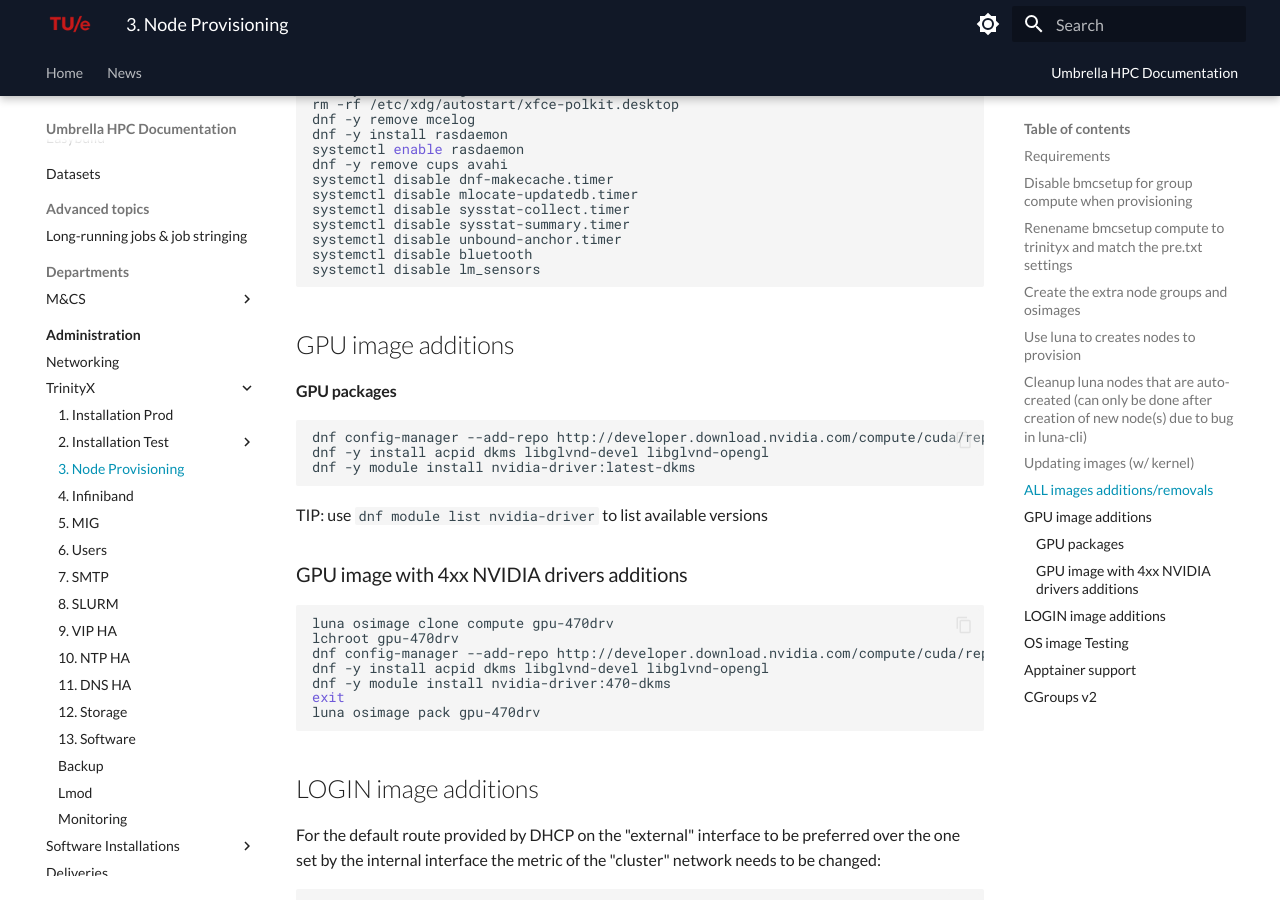
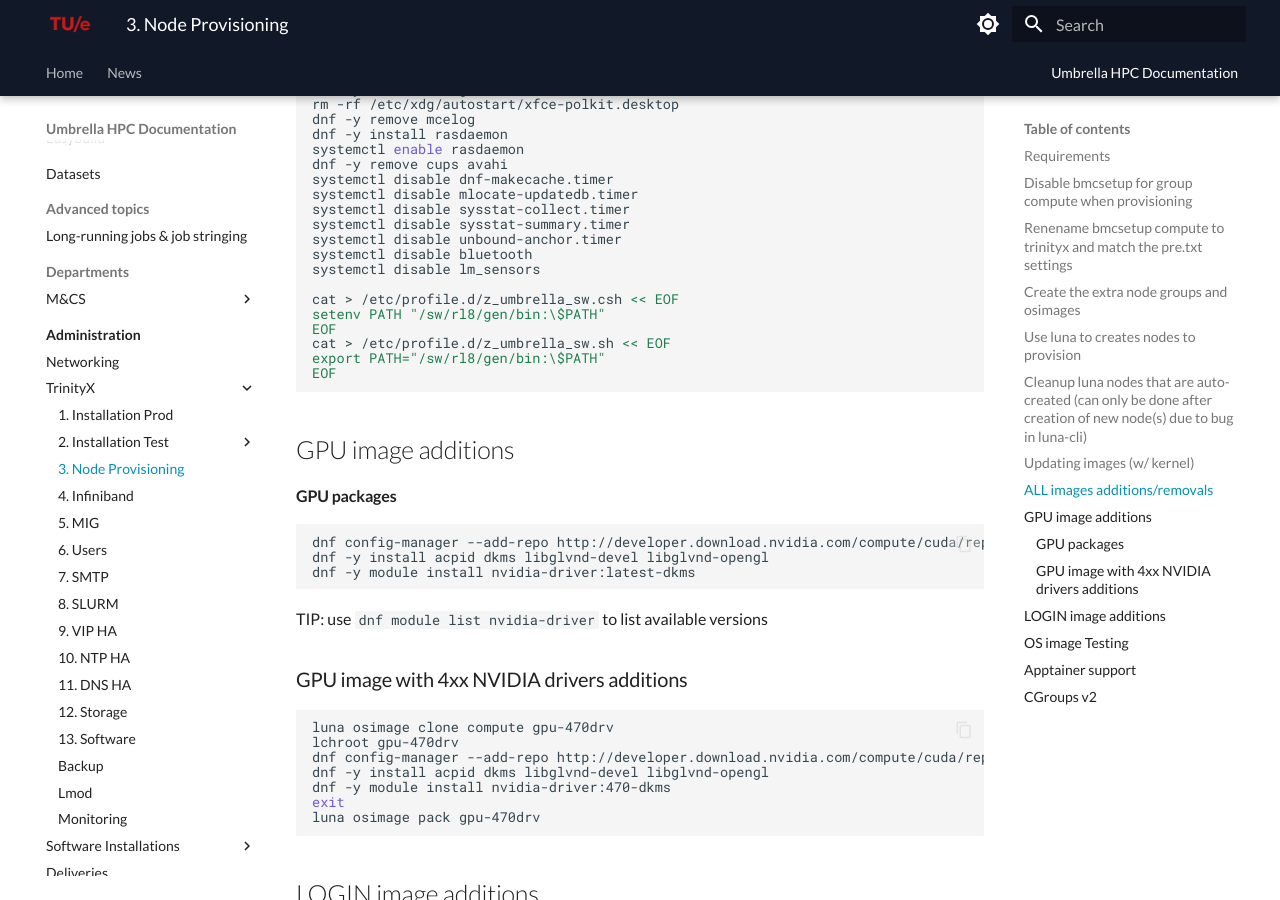
Before and after one commit to gferhpc/supercomputing.tue.nl, an MkDocs documentation site: the page built from pages/documentation/administration/trinityx/provisioning.md, in a window 1280 px wide and 900 px high, scrolled down 2231 px. Built offline with MkDocs 1.6.1 and Material for MkDocs 9.7.7, drawn with Linux system fonts in a browser that asks for light colours; some of the changed text lies outside the part shown.

Commit message:
docs: admin: trix: added myquota, fixed profile.d files

````diff
--- a/pages/documentation/administration/trinityx/provisioning.md
+++ b/pages/documentation/administration/trinityx/provisioning.md
@@ -112,6 +112,13 @@
 systemctl disable bluetooth
 systemctl disable lm_sensors
 
+cat > /etc/profile.d/z_umbrella_sw.csh << EOF
+setenv PATH "/sw/rl8/gen/bin:\$PATH"
+EOF
+cat > /etc/profile.d/z_umbrella_sw.sh << EOF
+export PATH="/sw/rl8/gen/bin:\$PATH"
+EOF
+
 ```
 
 ## GPU image additions
@@ -207,6 +214,13 @@
 ```shell
 systemctl disable slurmd
 ```
+```
+cat > /etc/profile.d/zz_myquota.sh << EOF
+if tty --quiet; then
+        myquota
+fi
+EOF
+```
 
 ## OS image Testing
 ```shell
````
Also changed, not shown: pages/documentation/administration/trinityx/modules.md (+5 -3 lines).
